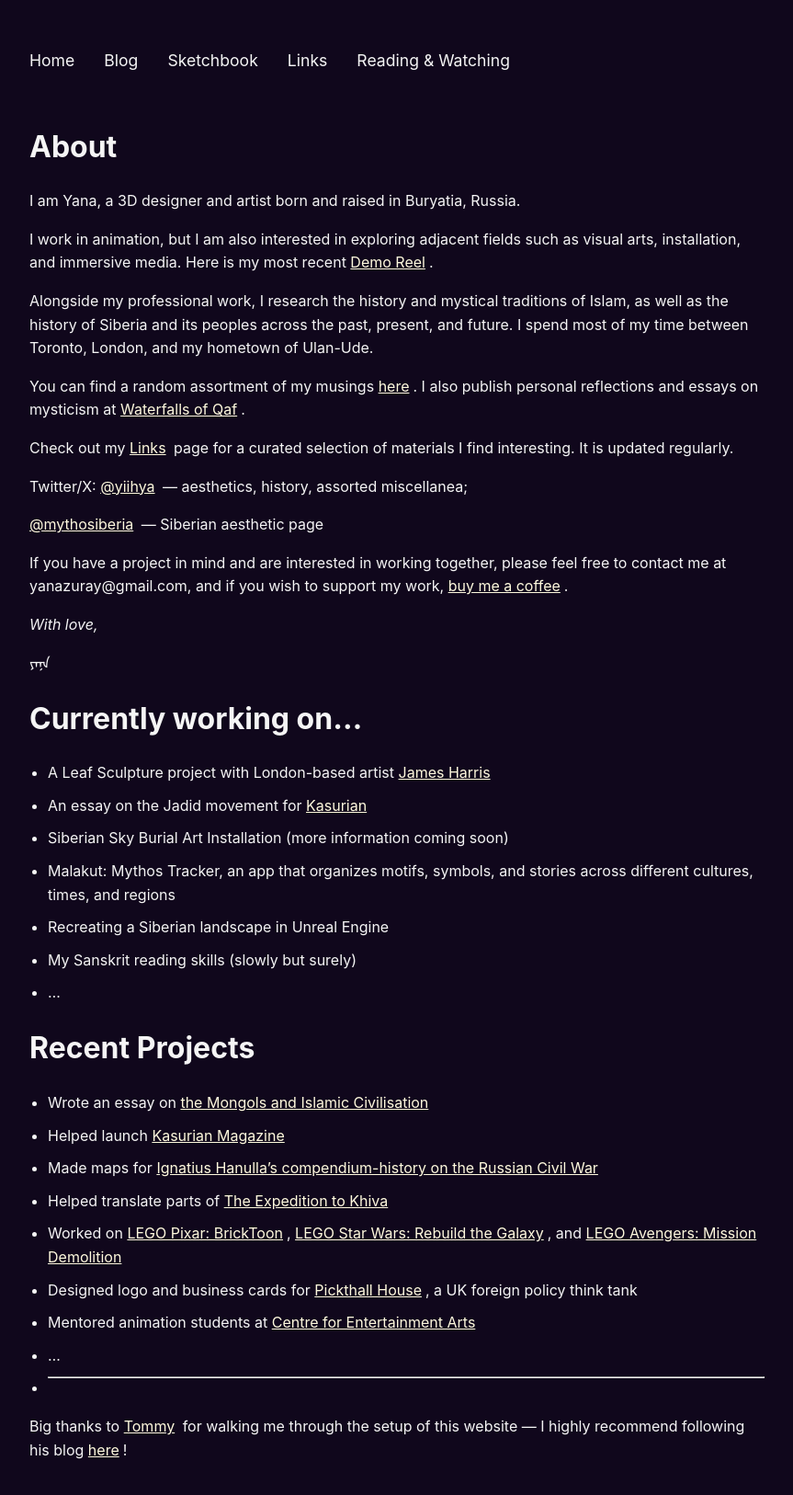
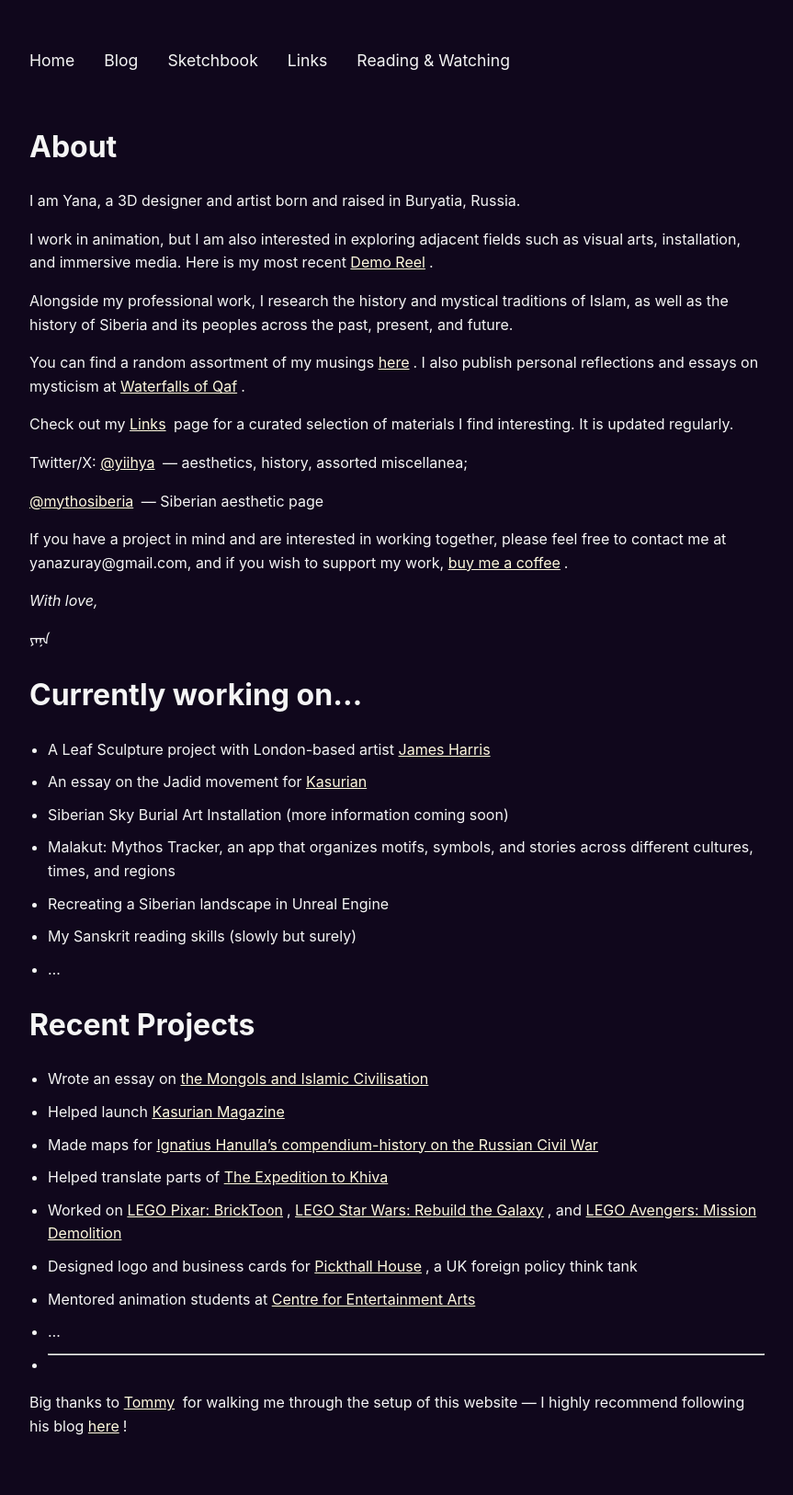
Before and after one commit to yanazuray/waterfalls-of-qaf, a Jekyll site: the page built from index.md, in a window 1280 px wide. Shown: the whole page at 92% size, without its empty margins (208-1071 px from the left). Built offline with Jekyll 4.4.1, drawn with Linux system fonts in a browser that asks for light colours; after the commit the page ends 1601 px from its top, so only the background shows below that.

Commit message:
vault backup: 2025-05-01 13:47:38

```diff
--- a/index.md
+++ b/index.md
@@ -9,7 +9,7 @@
 
 I work in animation, but I am also interested in exploring adjacent fields such as visual arts, installation, and immersive media. Here is my most recent [Demo Reel](https://youtu.be/Dnxk9-hhxCg).
 
-Alongside my professional work, I research the history and mystical traditions of Islam, as well as the history of Siberia and its peoples across the past, present, and future. I spend most of my time between Toronto, London, and my hometown of Ulan-Ude.
+Alongside my professional work, I research the history and mystical traditions of Islam, as well as the history of Siberia and its peoples across the past, present, and future.
 
 You can find a random assortment of my musings [here](https://yanazuray.me/blog). I also publish personal reflections and essays on mysticism at [Waterfalls of Qaf](https://waterfallsofqaf.substack.com/).
 
```
